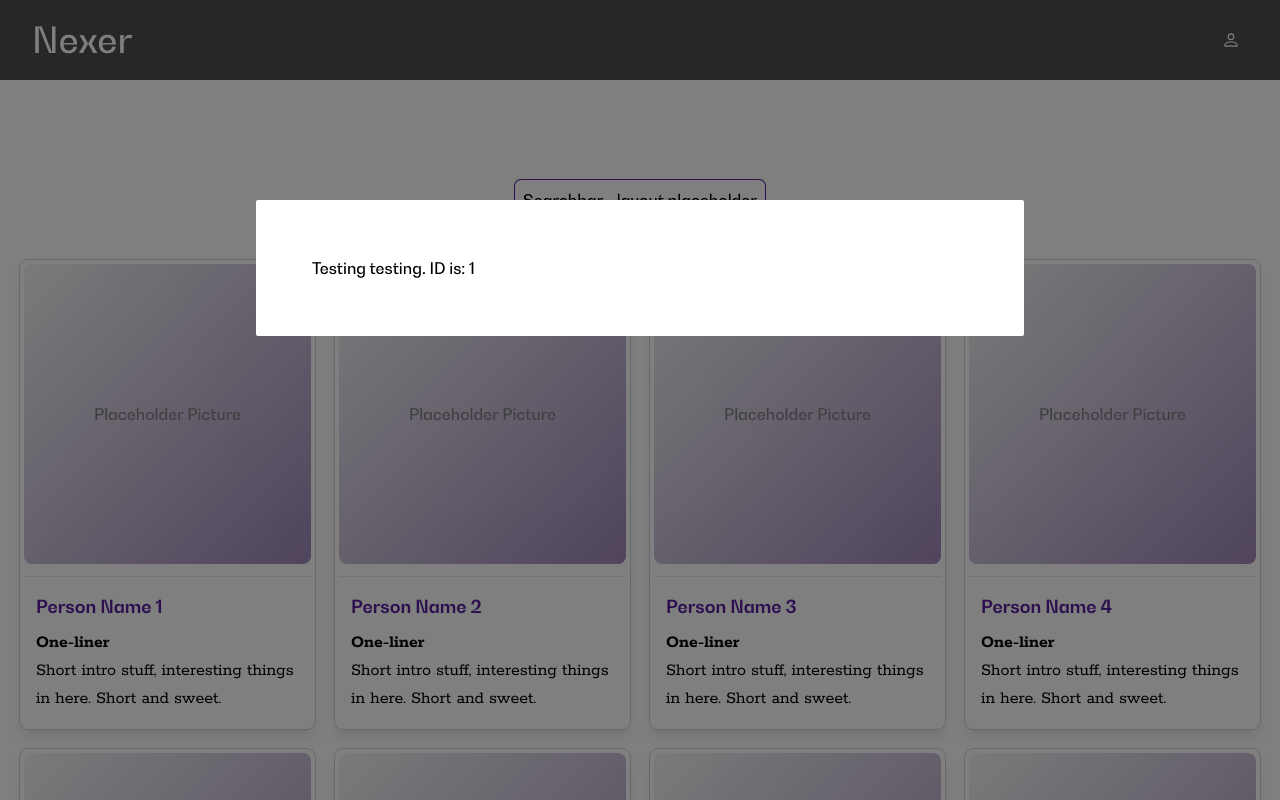
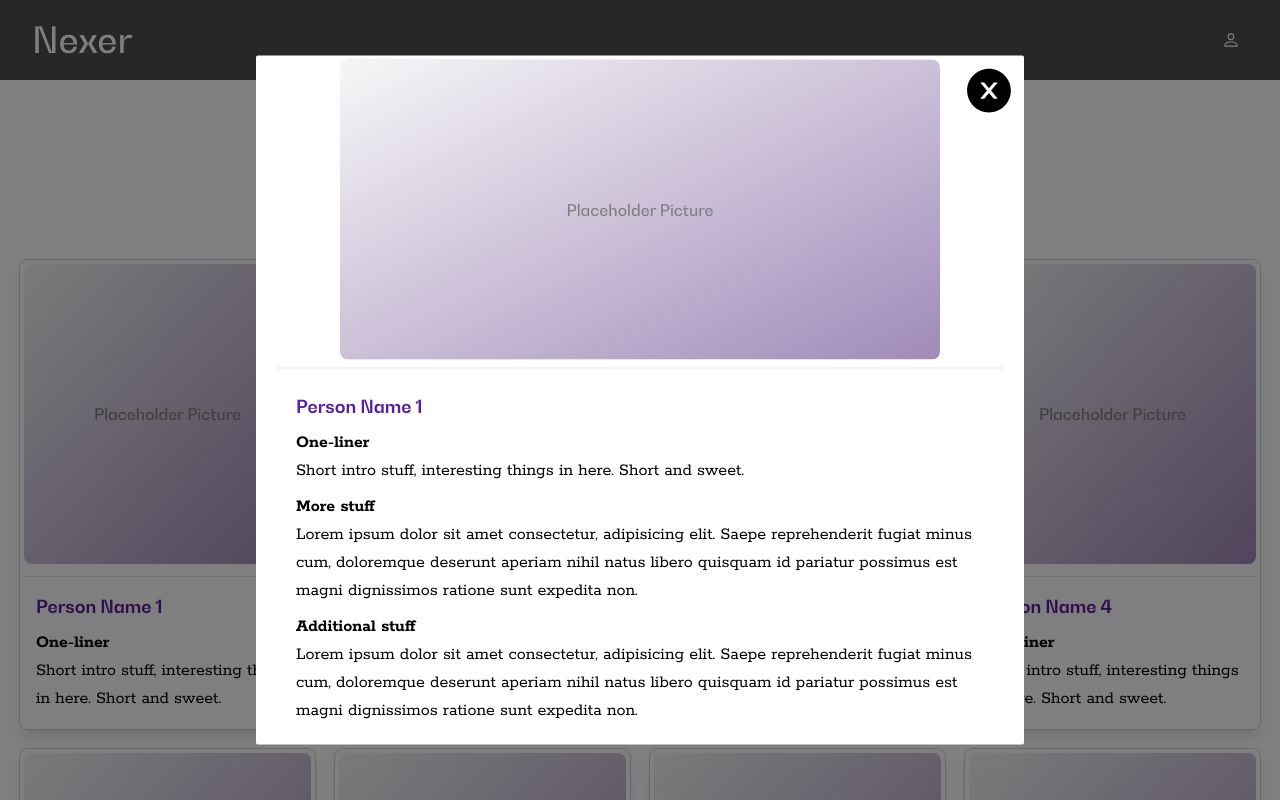
Before and after one commit to PortalBoost/PortalBoost, a React (Vite) app in the folder PortalBoost/ClientApp/: page / in a window 1280 px wide. Both pictures are taken after a click on the element 167 px from the left and 494 px from the top of the page. Shown: the top 800 px of the page. Built offline with nearby package versions, Linux system fonts and the light colour scheme; a web font is replaced by a local one.

Commit message:
Added TODO's. Added modal content

```diff
--- a/PortalBoost/ClientApp/src/App.tsx
+++ b/PortalBoost/ClientApp/src/App.tsx
@@ -16,6 +16,10 @@ function App() {
   const validLogin = useRecoilValue(successfullLogin)
 
   // TODO: Add authentication layer instead of the validLogin solution.
+  // TODO: Reusable modal component
+  // TODO: EmployeePreview minimalistic rounded version
+  // TODO: Proper Employee interface using the data model from backend. User interface extends employee interface(?)
+  // TODO: Rounded typical "Avatar"-style profile picture for previews. Larger image on expanded modal.
   return (
     <Router>
 
--- a/PortalBoost/ClientApp/src/components/employee/EmployeeModal.tsx
+++ b/PortalBoost/ClientApp/src/components/employee/EmployeeModal.tsx
@@ -1,5 +1,5 @@
 
-
+import { AiFillCloseCircle } from "react-icons/ai"
 // Container
 // Card Header/Top section
 // Image
@@ -17,29 +17,62 @@ interface EmployeeModalProps {
 
 //TODO: Reusable modal container instead?
 //TODO: Center inner container?
+// TODO: Scroll through modal
+// TODO: Close button, fixed at top. When scrolled down, fixed at bottom.
+// TODO: Remove horizontal scroll?
 const EmployeeModal = ({ isOpen, toggleOpen, testId }: EmployeeModalProps) => {
+
+
+
+
+
+	const placeholderProfilePicture = <div className="bg-n-purple-dark w-[600px] h-[300px] p-1 m-1 shrink flex justify-center items-center rounded-lg
+	bg-gradient-to-br opacity-50 from-n-offwhite ">Placeholder Picture</div>
 
 	return (
 		<>
 			{
 				isOpen && (
 
-					<div
+					< div
 						className="bg-black bg-opacity-50 fixed top-0 right-0 left-0 w-full h-full z-50"
 						onClick={toggleOpen} >
 
-						<div className="bg-white relative top-1/4 mx-auto max-w-3xl sm:w-full p-14 rounded-sm"
+						{/** Modal background */}
+						<div className="bg-white absolute top-1/2 left-1/2 -translate-y-1/2 -translate-x-1/2
+						w-full h-screen sm:max-w-3xl xs:h-auto overflow-scroll
+						rounded-sm  "
 							onClick={(e) => e.stopPropagation()}>
 
 							{/** Main Content */}
-							<div className="">
-								Testing testing. ID is: {testId}
+							<div className=" w-full h-full rounded-sm">
+								{/** Fake image*/}
+								<div className="flex justify-center ">
+									{placeholderProfilePicture}
+								</div>
+								<hr className="m-1 sm:mx-5"></hr>
+								{/** Card Content */}
+								<div className="p-3 sm:py-5 sm:px-10">
+									<div className="text-n-purple font-semibold text-lg">Person Name {testId}</div>
+									<p className="mt-2 font-bold">One-liner</p>
+									<p className="">Short intro stuff, interesting things in here. Short and sweet. </p>
+									<p className="mt-2 font-bold">More stuff</p>
+									<p> Lorem ipsum dolor sit amet consectetur, adipisicing elit. Saepe reprehenderit fugiat minus cum, doloremque deserunt aperiam nihil natus libero quisquam id pariatur possimus est magni dignissimos ratione sunt expedita non.</p>
+									<p className="mt-2 font-bold">Additional stuff</p>
+									<p> Lorem ipsum dolor sit amet consectetur, adipisicing elit. Saepe reprehenderit fugiat minus cum, doloremque deserunt aperiam nihil natus libero quisquam id pariatur possimus est magni dignissimos ratione sunt expedita non.</p>
+								</div>
+								<AiFillCloseCircle onClick={toggleOpen} style={{
+									position: "fixed", top: "0", right: "0",
+									fontSize: "50px", margin: "10px",
+									color: ""
+								}} />
 							</div>
 
 						</div>
 
 					</div>
-				)}
+				)
+			}
 		</>
 	)
 }
--- a/PortalBoost/ClientApp/src/components/employee/EmployeePreview.tsx
+++ b/PortalBoost/ClientApp/src/components/employee/EmployeePreview.tsx
@@ -16,7 +16,6 @@ const EmployeePreview = ({ testId }: TestEmployeeProps) => {
 
 	const toggleOpen = () => {
 		setOpenModal(!openModal)
-		console.log(openModal)
 	}
 	// TODO: Hover/Touch differences on mobile
 	// TODO: Nicer looking outline
```
